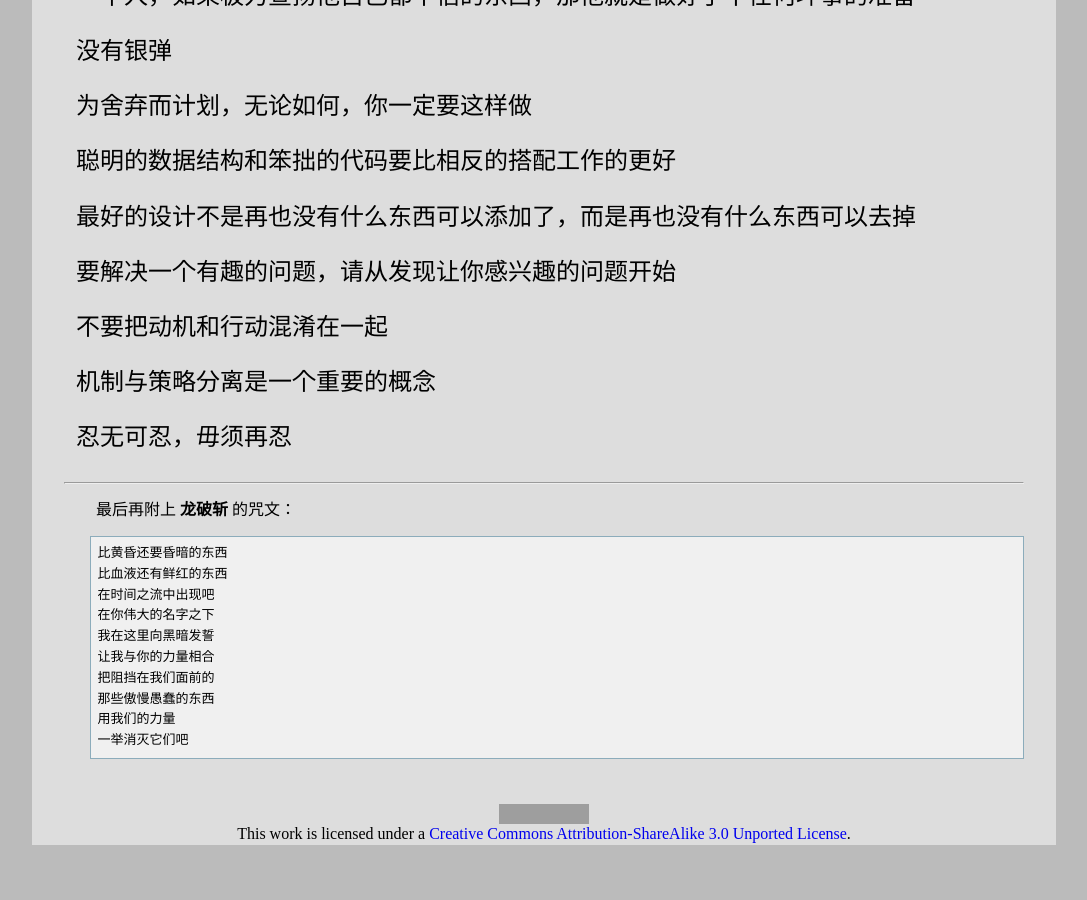
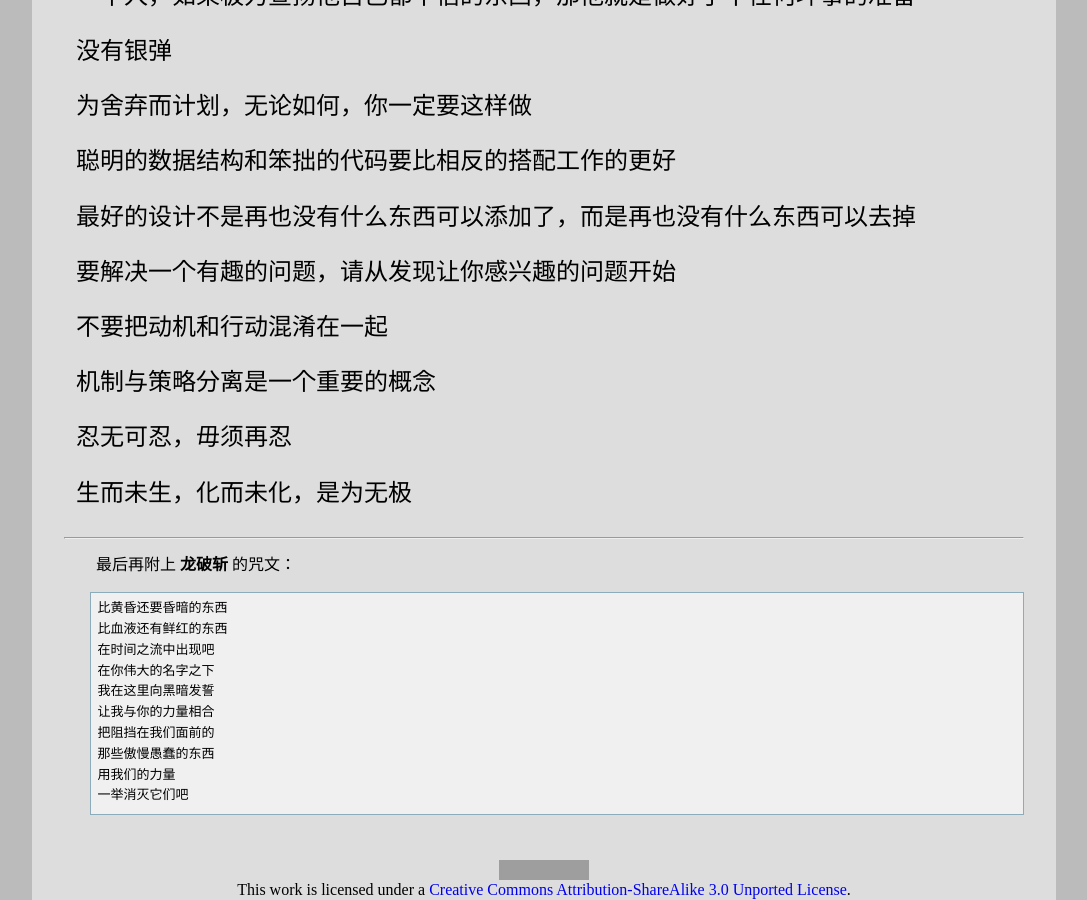
Before and after one commit to leiqin/leiqin.github.io, a Jekyll site: the page built from revelation.markdown, in a window 1280 px wide and 900 px high, scrolled down 1532 px. Shown: the whole window, without its empty margins (96-1183 px from the left). Built offline with Jekyll 4.4.1, drawn with Linux system fonts in a browser that asks for light colours; nearby versions of some CDN libraries; comment, search, counter and statistics services are not loaded; before the commit the page ends 2377 px from its top, so only the background shows below that; grey boxes are pictures that could not be loaded.

Commit message:
添加克雷圣经

```diff
--- a/revelation.markdown
+++ b/revelation.markdown
@@ -94,6 +94,9 @@ title: 克雷圣经
 忍无可忍，毋须再忍
 :	电影 《新少林五祖》 (1994 李连杰) 15:59
 
+生而未生，化而未化，是为无极
+:	视频 [黄保余讲故事：神算子老道](http://v.youku.com/v_show/id_XNDk5MjIxMzA0.html) 1:50
+
 * * *
 
 最后再附上 **龙破斩** 的咒文：
```
